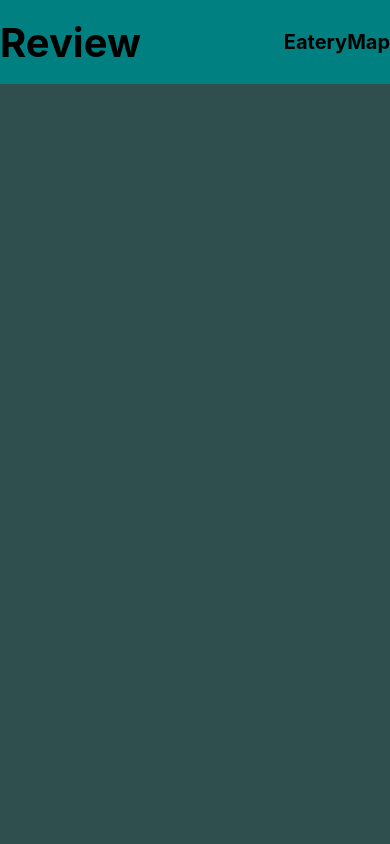
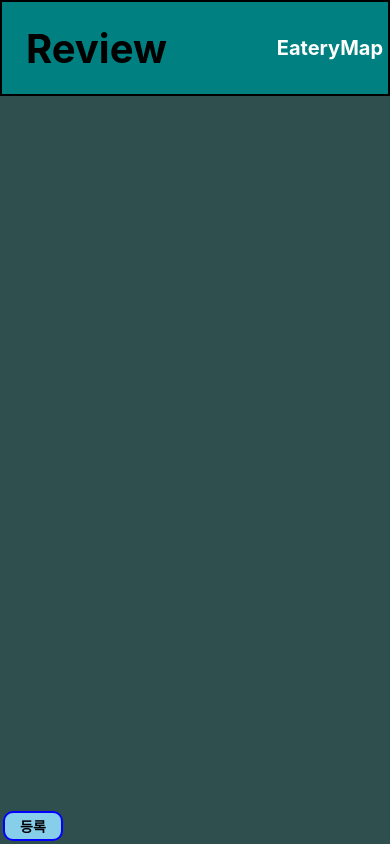
Before and after one commit to rnjsrntkd95/Eatery, a React Native app: screen / in a window 390 px wide. Built offline with nearby package versions, Linux system fonts and the light colour scheme.

Commit message:
make Button(TouchableOpacity) for registration

```diff
--- a/App.js
+++ b/App.js
@@ -5,30 +5,38 @@ import {
   Text,
   StyleSheet,
   TouchableHighlight,
+  TouchableOpacity,
+
 } from 'react-native';
 
 export default class App extends Component {
   render() {
     return (
-      // <View style={{flexDirection: 'row'}}>
-      //   <View style={{backgroundColor: 'powderblue', flex:1}}/>
-      //   <Text style={styles.main}>가게명</Text>
-      // </View>
     <View style={{flex: 1}}>
 
       <View style={styles.name}>
         <Text style={{
           fontSize: 40,
           fontWeight: 'bold',
-        }}>Review</Text>
+        }}>  Review</Text>
 
         <Text style={{
           fontSize: 20,
           fontWeight: 'bold',
+          color: 'white'
         }}>EateryMap</Text>
 
       </View>
-      <View style={styles.ground}></View>
+      <View style={styles.ground}>
+        <TouchableOpacity
+          onPress={this.onPressed}
+          style={styles.registerButton}
+        >
+          <Text style={{fontWeight: 'bold'}}>등록</Text>
+
+        </TouchableOpacity>
+      </View>
+
 
     </View>
     )
@@ -41,11 +49,27 @@ const styles = StyleSheet.create({
     flex: 1,
     flexDirection: 'row',
     alignItems: 'center',
-    justifyContent: 'space-between'
+    justifyContent: 'space-between',
+    padding: 5,
+    borderWidth: 2
   },
   ground: {
     flex: 9,
     backgroundColor: '#2f4f4f',
+    padding: 3,
+
+    justifyContent: 'flex-end'
+  },
+  registerButton: {
+    alignItems: 'center',
+    backgroundColor: 'skyblue',
+    borderColor: 'blue',
+    borderWidth: 2,
+    borderRadius: 10,
+    paddingVertical: 3,
+    width: 60,
+
+
   }
 
 });
```
